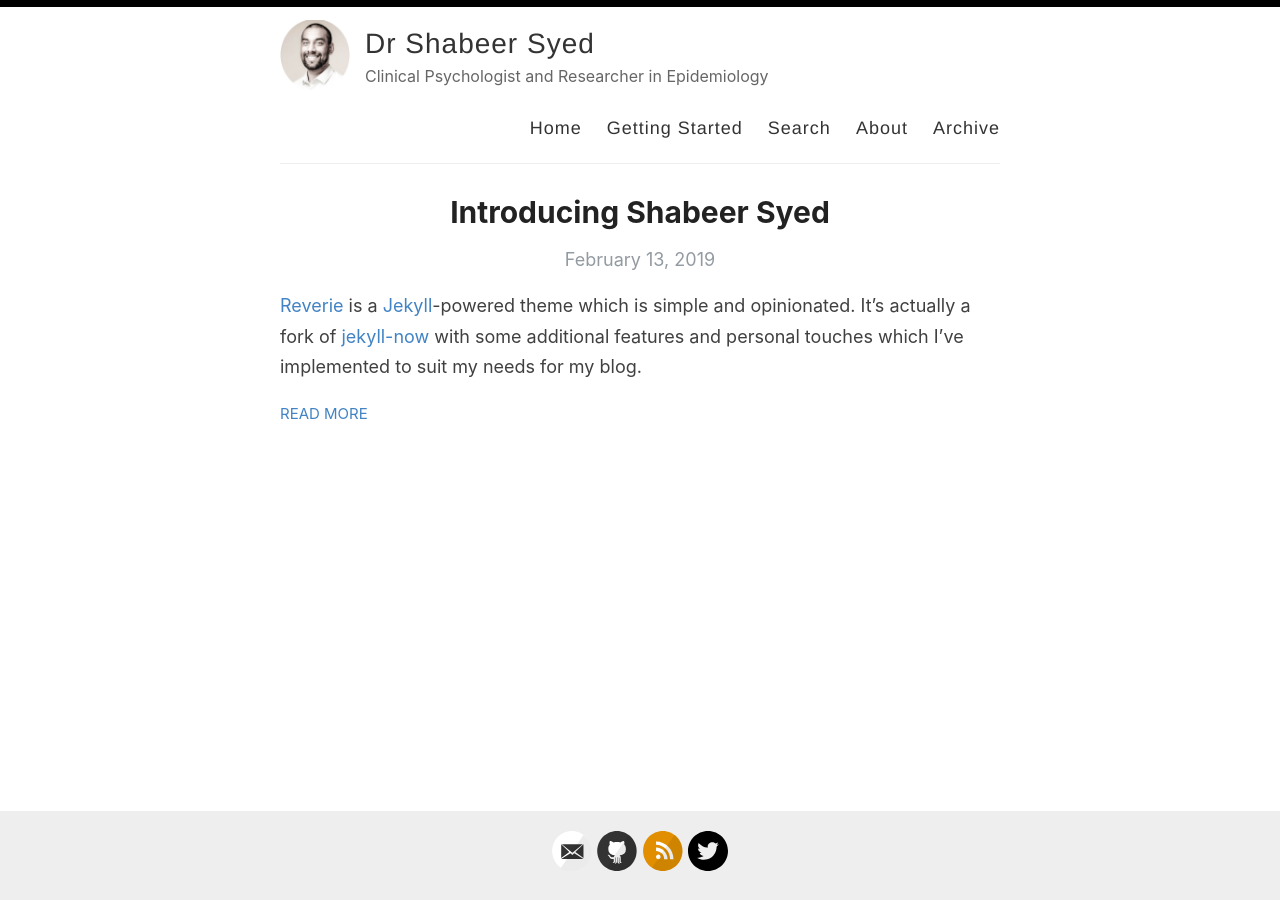
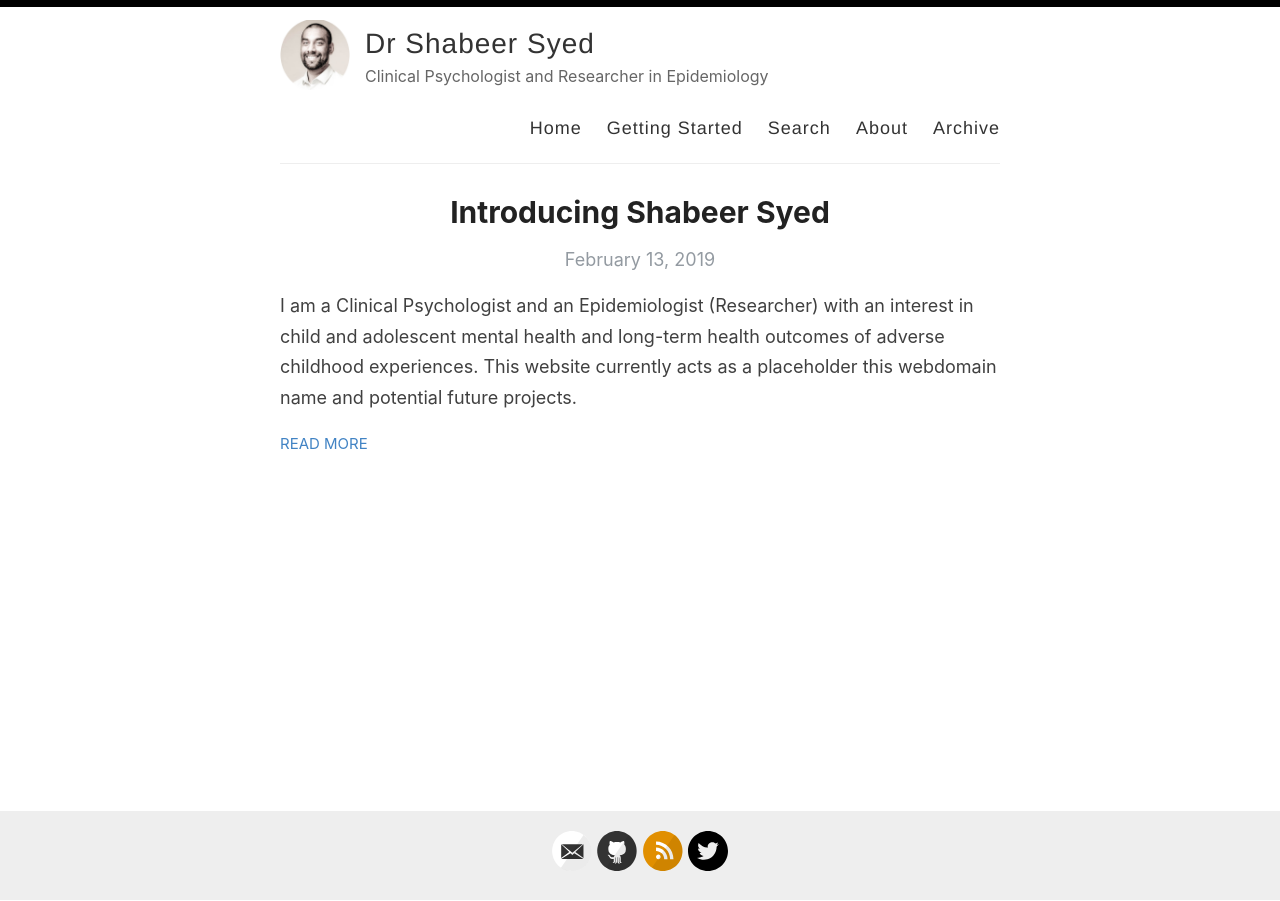
Before and after one commit to shabeer-syed/shabeersyed, a Jekyll site: the page built from index.html, in a window 1280 px wide. Built offline with Jekyll 4.4.1, drawn with Linux system fonts in a browser that asks for light colours; the list of posts is cut into pages by our own code; part of the change alters nothing that is shown.

Commit message:
Update 2019-02-13-introducing-reverie-jekyll-theme.md

````diff
--- a/_posts/2019-02-13-introducing-reverie-jekyll-theme.md
+++ b/_posts/2019-02-13-introducing-reverie-jekyll-theme.md
@@ -4,82 +4,18 @@ title: Introducing Shabeer Syed
 categories: [Introduction]
 ---
 
-[Reverie](https://github.com/amitmerchant1990/reverie) is a [Jekyll](https://jekyllrb.com/)-powered theme which is simple and opinionated. It's actually a fork of [jekyll-now](https://github.com/barryclark/jekyll-now) with some additional features and personal touches which I've implemented to suit my needs for my blog.
+I am a Clinical Psychologist and an Epidemiologist (Researcher) with an interest in child and adolescent mental health and long-term health outcomes of adverse childhood experiences. This website currently acts as a placeholder this webdomain name and potential future projects.
 
-This is a plug-and-play Jekyll theme which you can use on GitHub Pages without even setting up a local environment.
+## Psychologist
 
-![](/images/reverie-demo.png)
-
-## Features overview
-
-- Command-line free fork-first workflow, using GitHub.com to create, customize and post to your blog
-- Fully responsive and mobile optimized base theme
-- Sass/Coffeescript support using Jekyll 2.0
-- Free hosting on your GitHub Pages user site
-- All the SEO goodies comes in-built
-- Markdown blogging
-- Syntax highlighting using Pygments
-    - [Dracula syntax theme](https://draculatheme.com/) included
-- Disqus commenting
-- Google Analytics integration
-- Fuzzy search across blog posts
-- Pagination of posts works out-of-the-box.
-- Categorize posts out-of-the box
-- RSS Feed
-- In-built sitemap
+- BABCP Level 2 Accredited - CBT therapist
+- AFT Foundation Level. Family & Systemic Training Accredited
+- Intermediate Level, Family and Systemic Training (Supervised hours completed not yet accredited)
 
 <div style="text-align: center;">
  <script async type="text/javascript" src="//cdn.carbonads.com/carbon.js?serve=CE7D6KJY&placement=wwwamitmerchantcom" id="_carbonads_js"></script>
 </div>
 
-## Using Reverie on GitHub Pages
-
-### Step 1) Fork Reverie to your User Repository
-
-Fork [this repository](https://github.com/amitmerchant1990/reverie), then rename the repository to `yourgithubusername.github.io`.
-
-Alternatively, you can use [Use this template](https://github.com/amitmerchant1990/reverie/generate) button if you want to create a repository with a clean commit history which will use Reverie as a template.
-
-Your Jekyll blog will often be viewable immediately at <https://yourgithubusername.github.io> (if it's not, you can often force it to build by completing step 2)
-
-### Step 2) Customize and view your site
-
-Enter your site name, description, avatar and many other options by editing the `_config.yml` file. You can easily turn on Google Analytics tracking, Disqus commenting and social icons here.
-
-Making a change to `_config.yml` (or any file in your repository) will force GitHub Pages to rebuild your site with jekyll. Your rebuilt site will be viewable a few seconds later at <https://yourgithubusername.github.io> - if not, give it ten minutes as GitHub suggests and it'll appear soon.
-
-### Step 3) Publish your first blog post
-
-Create a new file called `/_posts/2019-2-13-Hello-World.md` to publish your first blog post. That's all you need to do to publish your first blog post! This [Markdown Cheatsheet](https://github.com/adam-p/markdown-here/wiki/Markdown-Cheatsheet) might come in handy while writing the posts.
-
-> You can add additional posts in the browser on GitHub.com too! Just hit the <kbd>Create new file</kbd> button in `/_posts/` to create new content. Just make sure to include the [front-matter](http://jekyllrb.com/docs/frontmatter/) block at the top of each new blog post and make sure the post's filename is in this format: year-month-day-title.md
-
-## Using Categories in Reverie
-
-You can categorize your content based on `categories` in Reverie. For this, you just need to add `categories` in front matter like below:
-
-For adding single category:
-
-```md
-categories: JavaScript
-```
-
-For adding multiple categories:
-
-```md
-categories: [PHP, Laravel]
-```
-
-The contegorized content can be shown over this URL: <https://yourgithubusername.github.io/categories/>
-
-## RSS
-
-The generated [RSS feed](https://en.wikipedia.org/wiki/RSS) of your blog can be found at <https://yourgithubusername.github.io/feed>. You can see the example RSS feed over [here](https://www.amitmerchant.com/reverie/feed).
-
-## Sitemap
-
-The generated sitemap of your blog can be found at <https://yourgithubusername.github.io/sitemap>. You can see the example sitemap feed over [here](https://www.amitmerchant.com/reverie/sitemap).
-
 ## License
 
 MIT
````
